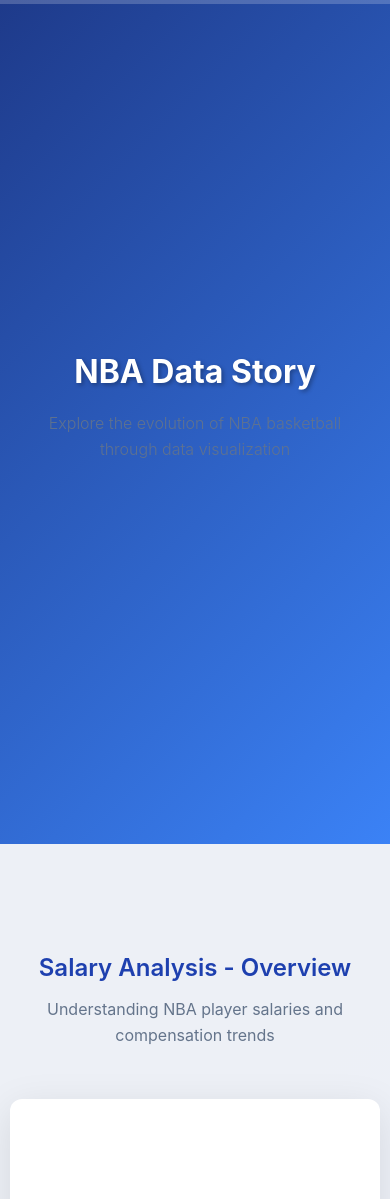
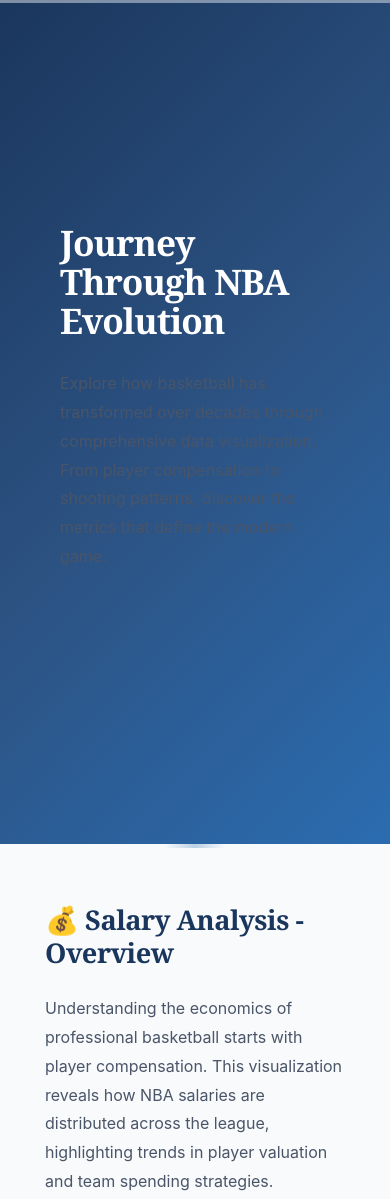
Before and after one commit to ianwong99/VizWizards-M2-data-exploration, a website: page tableau-scrollytelling/src/index.html in a window 390 px wide. Shown: the top 1199 px of the page. Drawn offline with Linux system fonts and the light colour scheme; a script that the page names is missing.

Commit message:
Add some small titles and emojis. will insert more text later for better separation and scrollytelling

```diff
--- a/tableau-scrollytelling/src/css/styles.css
+++ b/tableau-scrollytelling/src/css/styles.css
@@ -5,12 +5,13 @@
 }
 
 body {
-    font-family: -apple-system, BlinkMacSystemFont, 'Segoe UI', Roboto, 'Helvetica Neue', Arial, sans-serif;
+    font-family: 'Georgia', 'Times New Roman', serif;
     margin: 0;
     padding: 0;
-    background: linear-gradient(135deg, #1e3a8a 0%, #1e40af 50%, #3b82f6 100%);
-    color: #333;
+    background: #ffffff;
+    color: #2d3748;
     overflow-x: hidden;
+    line-height: 1.7;
 }
 
 .scroll-container {
@@ -25,69 +26,93 @@
     flex-direction: column;
     justify-content: center;
     align-items: center;
-    padding: 40px 20px;
+    padding: 80px 40px;
     position: relative;
 }
 
 .story-section:nth-child(odd) {
-    background: rgba(255, 255, 255, 0.95);
+    background: #ffffff;
 }
 
 .story-section:nth-child(even) {
-    background: rgba(248, 250, 252, 0.95);
+    background: #f8fafc;
 }
 
 /* Introduction and Conclusion Sections */
-#intro, #conclusion {
-    background: linear-gradient(135deg, #1e3a8a 0%, #3b82f6 100%);
+#intro {
+    background: linear-gradient(135deg, #1a365d 0%, #2c5282 50%, #2b6cb0 100%);
     color: white;
     text-align: center;
+    padding: 120px 40px;
+}
+
+#conclusion {
+    background: linear-gradient(135deg, #2c5282 0%, #2b6cb0 100%);
+    color: white;
+    text-align: center;
+    padding: 120px 40px;
 }
 
 #intro h1 {
-    font-size: 4rem;
-    margin-bottom: 20px;
+    font-family: 'Georgia', 'Times New Roman', serif;
+    font-size: 4.5rem;
+    margin-bottom: 30px;
     font-weight: 700;
-    text-shadow: 2px 2px 4px rgba(0, 0, 0, 0.3);
+    letter-spacing: -1px;
+    line-height: 1.1;
 }
 
 .intro-text {
+    font-family: -apple-system, BlinkMacSystemFont, 'Segoe UI', Roboto, sans-serif;
     font-size: 1.5rem;
     font-weight: 300;
-    opacity: 0.9;
+    opacity: 0.95;
+    max-width: 800px;
+    margin: 0 auto;
+    line-height: 1.6;
 }
 
 #conclusion h2 {
-    font-size: 3rem;
-    margin-bottom: 20px;
+    font-family: 'Georgia', 'Times New Roman', serif;
+    font-size: 3.5rem;
+    margin-bottom: 30px;
+    font-weight: 700;
 }
 
 #conclusion p {
-    font-size: 1.3rem;
-    max-width: 800px;
-    line-height: 1.6;
+    font-family: -apple-system, BlinkMacSystemFont, 'Segoe UI', Roboto, sans-serif;
+    font-size: 1.4rem;
+    max-width: 900px;
+    margin: 0 auto;
+    line-height: 1.8;
+    font-weight: 300;
 }
 
 /* Story Content */
 .story-content {
-    max-width: 1200px;
+    max-width: 1000px;
     width: 100%;
-    padding: 20px;
-    margin-bottom: 30px;
-    text-align: center;
+    padding: 40px 60px;
+    margin-bottom: 50px;
+    text-align: left;
 }
 
 .story-content h2 {
-    font-size: 2.5rem;
-    margin-bottom: 15px;
-    color: #1e40af;
-    font-weight: 600;
+    font-family: 'Georgia', 'Times New Roman', serif;
+    font-size: 2.8rem;
+    margin-bottom: 25px;
+    color: #1a365d;
+    font-weight: 700;
+    letter-spacing: -0.5px;
+    line-height: 1.2;
 }
 
 .story-content p {
-    font-size: 1.2rem;
-    color: #64748b;
-    line-height: 1.6;
+    font-family: -apple-system, BlinkMacSystemFont, 'Segoe UI', Roboto, sans-serif;
+    font-size: 1.25rem;
+    color: #4a5568;
+    line-height: 1.8;
+    font-weight: 400;
 }
 
 /* Visualization Container */
@@ -95,16 +120,16 @@
     width: 100%;
     max-width: 1400px;
     margin: 0 auto;
-    padding: 0 20px;
+    padding: 0;
     background: white;
-    border-radius: 12px;
-    box-shadow: 0 10px 40px rgba(0, 0, 0, 0.1);
+    border-radius: 8px;
+    box-shadow: 0 4px 20px rgba(0, 0, 0, 0.08);
     overflow: hidden;
+    border: 1px solid #e2e8f0;
 }
 
 tableau-viz {
     display: block;
-    border-radius: 8px;
 }
 
 /* Progress Bar */
@@ -113,14 +138,14 @@
     top: 0;
     left: 0;
     width: 100%;
-    height: 4px;
-    background: rgba(255, 255, 255, 0.2);
+    height: 3px;
+    background: rgba(226, 232, 240, 0.5);
     z-index: 1000;
 }
 
 .progress-fill {
     height: 100%;
-    background: linear-gradient(90deg, #3b82f6, #8b5cf6);
+    background: linear-gradient(90deg, #2b6cb0, #4299e1);
     width: 0%;
     transition: width 0.3s ease;
 }
@@ -128,8 +153,8 @@
 /* Scroll Animations */
 .story-section {
     opacity: 0;
-    transform: translateY(50px);
-    transition: opacity 0.8s ease, transform 0.8s ease;
+    transform: translateY(30px);
+    transition: opacity 1s ease, transform 1s ease;
 }
 
 .story-section.visible {
@@ -137,10 +162,62 @@
     transform: translateY(0);
 }
 
+/* Section Dividers */
+.story-section::before {
+    content: '';
+    position: absolute;
+    top: 0;
+    left: 50%;
+    transform: translateX(-50%);
+    width: 60px;
+    height: 4px;
+    background: linear-gradient(90deg, transparent, #2b6cb0, transparent);
+    opacity: 0.3;
+}
+
+#intro::before,
+#conclusion::before {
+    display: none;
+}
+
 /* Responsive Design */
 @media (max-width: 1024px) {
     #intro h1 {
-        font-size: 3rem;
+        font-size: 3.5rem;
+    }
+
+    .story-content {
+        padding: 30px 40px;
+    }
+
+    .story-content h2 {
+        font-size: 2.3rem;
+    }
+
+    .story-content p {
+        font-size: 1.15rem;
+    }
+
+    .viz-container {
+        max-width: 100%;
+    }
+
+    .story-section {
+        padding: 60px 30px;
+    }
+}
+
+@media (max-width: 768px) {
+    #intro h1 {
+        font-size: 2.8rem;
+    }
+
+    .intro-text {
+        font-size: 1.2rem;
+    }
+
+    .story-content {
+        padding: 20px 30px;
     }
 
     .story-content h2 {
@@ -151,30 +228,13 @@
         font-size: 1.1rem;
     }
 
-    .viz-container {
-        max-width: 100%;
-    }
-}
-
-@media (max-width: 768px) {
-    #intro h1 {
-        font-size: 2.5rem;
+    .story-section {
+        padding: 50px 20px;
     }
 
-    .intro-text {
-        font-size: 1.2rem;
-    }
-
-    .story-content h2 {
-        font-size: 1.8rem;
-    }
-
-    .story-content p {
-        font-size: 1rem;
-    }
-
-    .story-section {
-        padding: 30px 10px;
+    #intro,
+    #conclusion {
+        padding: 80px 30px;
     }
 
     tableau-viz {
@@ -184,15 +244,23 @@
 
 @media (max-width: 480px) {
     #intro h1 {
-        font-size: 2rem;
+        font-size: 2.2rem;
     }
 
     .intro-text {
+        font-size: 1.05rem;
+    }
+
+    .story-content h2 {
+        font-size: 1.7rem;
+    }
+
+    .story-content p {
         font-size: 1rem;
     }
 
-    .story-content h2 {
-        font-size: 1.5rem;
+    .story-section {
+        padding: 40px 15px;
     }
 
     tableau-viz {
--- a/tableau-scrollytelling/src/index.html
+++ b/tableau-scrollytelling/src/index.html
@@ -3,7 +3,7 @@
 <head>
     <meta charset="UTF-8">
     <meta name="viewport" content="width=device-width, initial-scale=1.0">
-    <title>NBA Data Story - Tableau Scrollytelling</title>
+    <title>Journey Through NBA Evolution - Data Story</title>
     <link rel="stylesheet" href="css/styles.css">
     <script type="module" src="https://public.tableau.com/javascripts/api/tableau.embedding.3.latest.min.js"></script>
 </head>
@@ -12,16 +12,16 @@
         <!-- Introduction Section -->
         <section class="story-section" id="intro">
             <div class="story-content">
-                <h1>NBA Data Story</h1>
-                <p class="intro-text">Explore the evolution of NBA basketball through data visualization</p>
+                <h1>Journey Through NBA Evolution</h1>
+                <p class="intro-text">Explore how basketball has transformed over decades through comprehensive data visualization. From player compensation to shooting patterns, discover the metrics that define the modern game.</p>
             </div>
         </section>
 
         <!-- Salary Analysis Sheet 1 -->
         <section class="story-section" data-viz-index="0">
             <div class="story-content">
-                <h2>Salary Analysis - Overview</h2>
-                <p>Understanding NBA player salaries and compensation trends</p>
+                <h2>💰 Salary Analysis - Overview</h2>
+                <p>Understanding the economics of professional basketball starts with player compensation. This visualization reveals how NBA salaries are distributed across the league, highlighting trends in player valuation and team spending strategies.</p>
             </div>
             <div class="viz-container">
                 <tableau-viz
@@ -38,8 +38,8 @@
         <!-- Salary Analysis Sheet 3 -->
         <section class="story-section" data-viz-index="1">
             <div class="story-content">
-                <h2>Salary Breakdown</h2>
-                <p>Detailed salary distribution across the league</p>
+                <h2>📊 Salary Breakdown</h2>
+                <p>Diving deeper into compensation patterns, we examine how salary distributions vary across positions, experience levels, and performance metrics. The data reveals fascinating insights into how teams allocate their financial resources.</p>
             </div>
             <div class="viz-container">
                 <tableau-viz
@@ -56,8 +56,8 @@
         <!-- Shot Chart Dashboard -->
         <section class="story-section" data-viz-index="2">
             <div class="story-content">
-                <h2>Shot Chart Analysis</h2>
-                <p>Visualizing shooting patterns and locations on the court</p>
+                <h2>🏀 Shot Chart Analysis</h2>
+                <p>Basketball is ultimately about putting the ball through the hoop. This interactive shot chart visualizes shooting patterns and locations on the court, revealing the strategic evolution of offensive play.</p>
             </div>
             <div class="viz-container">
                 <tableau-viz
@@ -74,8 +74,8 @@
         <!-- Trends Dashboard -->
         <section class="story-section" data-viz-index="3">
             <div class="story-content">
-                <h2>Shooting Trends</h2>
-                <p>Evolution of shooting patterns over time</p>
+                <h2>📈 Shooting Trends Over Time</h2>
+                <p>How has shooting evolved in the NBA? This dashboard tracks the progression of shooting patterns across seasons, illuminating the shift in offensive philosophy that has reshaped modern basketball.</p>
             </div>
             <div class="viz-container">
                 <tableau-viz
@@ -92,8 +92,8 @@
         <!-- Heatmap Dashboard -->
         <section class="story-section" data-viz-index="4">
             <div class="story-content">
-                <h2>Court Heatmap</h2>
-                <p>Heat zones showing where shots are taken most frequently</p>
+                <h2>🔥 Court Heatmap</h2>
+                <p>Heat zones reveal where shots are taken most frequently across the league. Notice the concentration patterns and how certain areas of the court have become increasingly popular over time.</p>
             </div>
             <div class="viz-container">
                 <tableau-viz
@@ -110,8 +110,8 @@
         <!-- 1997 Shot Map -->
         <section class="story-section" data-viz-index="5">
             <div class="story-content">
-                <h2>1997 Shot Map</h2>
-                <p>Visual representation of shot locations during the 1997 NBA season</p>
+                <h2>🕰️ 1997 Shot Map</h2>
+                <p>Step back in time to the 1997 NBA season. This shot map captures the shooting patterns of an era dominated by mid-range jumpers and post play, before the three-point revolution transformed the game.</p>
             </div>
             <div class="viz-container">
                 <tableau-viz
@@ -128,8 +128,8 @@
         <!-- 1997 Shot Density -->
         <section class="story-section" data-viz-index="6">
             <div class="story-content">
-                <h2>1997 Shot Density</h2>
-                <p>Heat map showing shot density patterns from the 1997 season</p>
+                <h2>🌡️ 1997 Shot Density</h2>
+                <p>The density map from 1997 shows concentrated activity in the paint and mid-range areas. The three-point line was present but underutilized—a stark contrast to modern basketball strategy.</p>
             </div>
             <div class="viz-container">
                 <tableau-viz
@@ -146,8 +146,8 @@
         <!-- 2021 Shot Map -->
         <section class="story-section" data-viz-index="7">
             <div class="story-content">
-                <h2>2021 Shot Map</h2>
-                <p>Visual representation of shot locations during the 2021 NBA season</p>
+                <h2>🎯 2021 Shot Map</h2>
+                <p>Fast forward to 2021, and the transformation is remarkable. The shot map reveals a league that has fully embraced the three-point shot, with players spreading across the perimeter in ways unimaginable decades ago.</p>
             </div>
             <div class="viz-container">
                 <tableau-viz
@@ -164,8 +164,8 @@
         <!-- 2021 Shot Density -->
         <section class="story-section" data-viz-index="8">
             <div class="story-content">
-                <h2>2021 Shot Density</h2>
-                <p>Heat map showing shot density patterns from the 2021 season - compare the evolution from 1997!</p>
+                <h2>🌟 2021 Shot Density</h2>
+                <p>The 2021 density map tells the story of basketball's analytics revolution. Notice the dramatic increase in activity beyond the arc and at the rim—the mid-range has become the "inefficient zone" teams now avoid.</p>
             </div>
             <div class="viz-container">
                 <tableau-viz
@@ -182,8 +182,8 @@
         <!-- 3-Point Attempted Trend -->
         <section class="story-section" data-viz-index="9">
             <div class="story-content">
-                <h2>3-Point Revolution</h2>
-                <p>The rise of three-point attempts and shooting percentage over the years</p>
+                <h2>🚀 The Three-Point Revolution</h2>
+                <p>The rise of the three-point shot represents one of basketball's most significant strategic shifts. This visualization tracks the exponential growth in three-point attempts and shooting percentages across the years.</p>
             </div>
             <div class="viz-container">
                 <tableau-viz
@@ -200,8 +200,8 @@
         <!-- 3-Point Efficiency Dashboard -->
         <section class="story-section" data-viz-index="10">
             <div class="story-content">
-                <h2>3-Point Efficiency Over Time</h2>
-                <p>Interactive analysis of three-point shooting efficiency with brushing and linking</p>
+                <h2>⚡ Three-Point Efficiency Over Time</h2>
+                <p>Interactive analysis of three-point shooting efficiency reveals not just increased volume, but improved accuracy. Explore how teams and players have mastered the long-range shot through advanced training and analytics.</p>
             </div>
             <div class="viz-container">
                 <tableau-viz
@@ -219,7 +219,7 @@
         <section class="story-section" id="conclusion">
             <div class="story-content">
                 <h2>Key Takeaways</h2>
-                <p>The NBA has evolved significantly, with data revealing fundamental shifts in how the game is played.</p>
+                <p>From compensation structures to shooting patterns, the data reveals a sport in constant evolution. The NBA has transformed dramatically—driven by analytics, strategy, and an ever-increasing emphasis on efficiency. The three-point revolution hasn't just changed where players shoot; it's fundamentally reshaped how basketball is played, coached, and valued.</p>
             </div>
         </section>
     </div>
```
